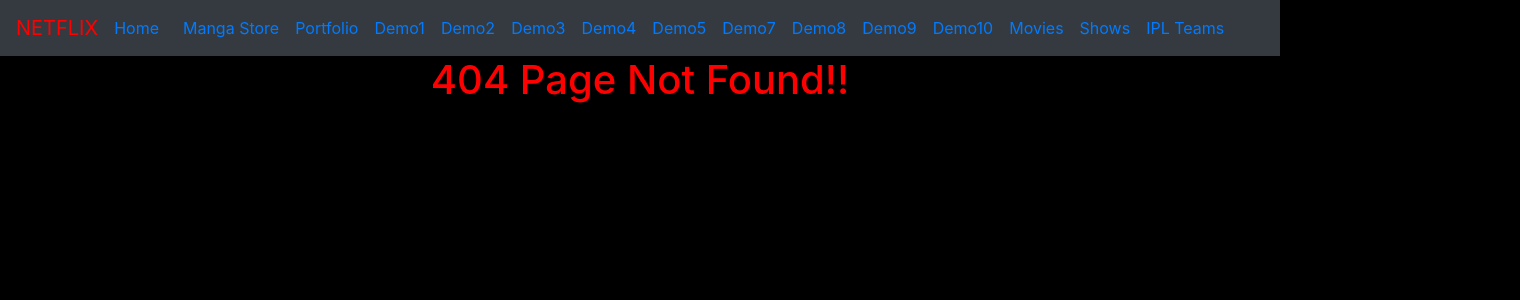
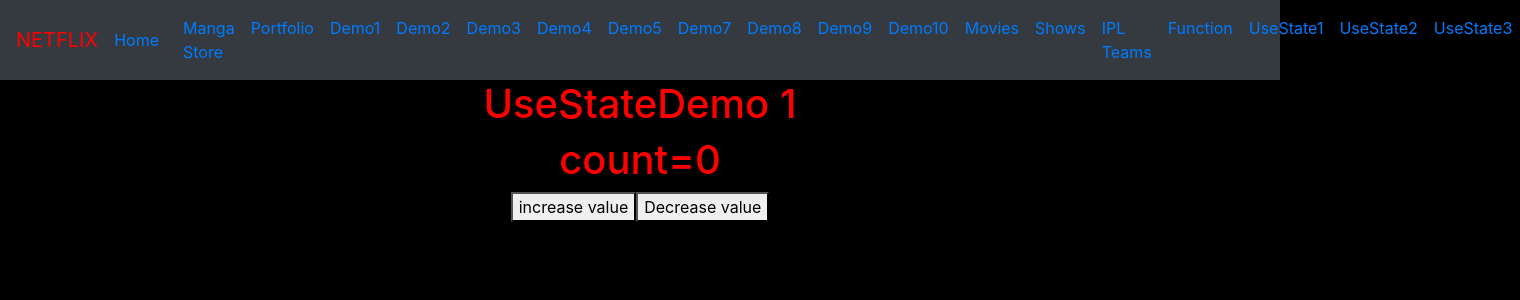
Before and after one commit to Mihirr13/Internship-Project, a React (Vite) app in the folder Frontend/learning2026/: page /usestatedemo1 in a window 1280 px wide. Before the commit this address had no page. Shown: the top 300 px of the page, 1520 px wide, since content can reach past the window. Built offline with nearby package versions, Linux system fonts and the light colour scheme.

Commit message:
2feb task and implemantation

```diff
--- a/Frontend/learning2026/src/App.jsx
+++ b/Frontend/learning2026/src/App.jsx
@@ -26,6 +26,10 @@ import { Watch } from './component/Watch';
 import { Shows } from './component/Shows';
 import { Details } from './component/Details';
 import { IplTeams } from './component/IplTeams';
+import { FunctionDemo1 } from './component/FunctionDemo1';
+import { UseStateDemo1 } from './component/UseStateDemo1';
+import { UseStateDemo2 } from './component/UseStateDemo2';
+import { UseStateDemo3 } from './component/UseStateDemo3';
 
 function App() {
   return (
@@ -50,6 +54,10 @@ function App() {
               <Route path="/shows" element={<Shows/>}/>
               <Route path="/details/:name" element={<Details/>}/>
               <Route path='/iplteams' element={<IplTeams/>}/>
+              <Route path="/functiondemo1" element={<FunctionDemo1/>}/>
+              <Route path="/usestatedemo1" element={<UseStateDemo1/>}/>
+              <Route path="/usestatedemo2" element={<UseStateDemo2/>}/>
+              <Route path="/usestatedemo3" element={<UseStateDemo3/>}/>
             </Routes>
           </div>
   )
--- /dev/null
+++ b/Frontend/learning2026/src/component/FunctionDemo1.jsx
@@ -0,0 +1,19 @@
+import React from 'react'
+
+export const FunctionDemo1 = () => {
+
+    const test = ()=>{
+        alert("test function is called for you")
+    }
+
+    const test2=(x)=>{
+        alert("value of x"+x)
+    }
+  return (
+    <div style={{textAlign:"center" ,color:"red"}}>
+        <h1>Function Demo</h1>
+        <button onClick={test}>Click</button>
+        <button onClick={()=>{test2(100)}}>OK</button>
+    </div>
+  )
+}
--- a/Frontend/learning2026/src/component/MapDemo1.jsx
+++ b/Frontend/learning2026/src/component/MapDemo1.jsx
@@ -3,7 +3,7 @@ import React from 'react'
 export const MapDemo1 = () => {
     let cars =["Audi", "BMW", "Tata", "Honda", "Porsche", "Lamborghini", "Mahindra"] ;
   return (
-    <div>
+    <div style={{color:"wheat"}}>
         {
             cars.map((c)=>{
                 return <h1>{c}</h1>
--- a/Frontend/learning2026/src/component/Navbar.jsx
+++ b/Frontend/learning2026/src/component/Navbar.jsx
@@ -1,59 +1,111 @@
-import React from 'react'
-import { Link } from 'react-router-dom'
+import React from "react";
+import { Link } from "react-router-dom";
 
 export const Navbar = () => {
   return (
     <div>
       <nav class="navbar navbar-expand-lg navbar-darkblue bg-dark">
-    <div style={{color:"red",fontSize:"20px",fontStyle:"bold"}}>NETFLIX </div>
-    <Link class='nav-link' to="/">Home </Link>
+        <div style={{ color: "red", fontSize: "20px", fontStyle: "bold" }}>
+          NETFLIX{" "}
+        </div>
+        <Link class="nav-link" to="/">
+          Home{" "}
+        </Link>
         <div class="collapse navbar-collapse" id="navbarSupportedContent">
           <ul class="navbar-nav mr-auto">
             <li class="nav-item active">
-        <Link class="nav-link" to="/mangastore">Manga Store</Link>
+              <Link class="nav-link" to="/mangastore">
+                Manga Store
+              </Link>
             </li>
             <li class="nav-item active">
-        <Link class="nav-link" to="/portfolio">Portfolio</Link>
+              <Link class="nav-link" to="/portfolio">
+                Portfolio
+              </Link>
             </li>
             <li class="nav-item active">
-        <Link class="nav-link" to="/demo1">Demo1</Link>
+              <Link class="nav-link" to="/demo1">
+                Demo1
+              </Link>
             </li>
             <li class="nav-item active">
-        <Link class="nav-link" to="/demo2">Demo2</Link>
+              <Link class="nav-link" to="/demo2">
+                Demo2
+              </Link>
             </li>
             <li class="nav-item active">
-        <Link class="nav-link" to="/demo3">Demo3</Link>
+              <Link class="nav-link" to="/demo3">
+                Demo3
+              </Link>
             </li>
             <li class="nav-item active">
-        <Link class="nav-link" to="/demo4">Demo4</Link>
+              <Link class="nav-link" to="/demo4">
+                Demo4
+              </Link>
             </li>
             <li class="nav-item active">
-        <Link class="nav-link" to="/demo5">Demo5</Link>
+              <Link class="nav-link" to="/demo5">
+                Demo5
+              </Link>
             </li>
             <li class="nav-item active">
-        <Link class="nav-link" to="/demo7">Demo7</Link>
+              <Link class="nav-link" to="/demo7">
+                Demo7
+              </Link>
             </li>
             <li class="nav-item active">
-        <Link class="nav-link" to="/demo8">Demo8</Link>
+              <Link class="nav-link" to="/demo8">
+                Demo8
+              </Link>
             </li>
             <li class="nav-item active">
-        <Link class="nav-link" to="/demo9">Demo9</Link>
+              <Link class="nav-link" to="/demo9">
+                Demo9
+              </Link>
             </li>
             <li class="nav-item active">
-        <Link class="nav-link" to="/demo10">Demo10</Link>
+              <Link class="nav-link" to="/demo10">
+                Demo10
+              </Link>
             </li>
             <li class="nav-item active">
-        <Link class="nav-link" to="/movies">Movies</Link>
+              <Link class="nav-link" to="/movies">
+                Movies
+              </Link>
             </li>
             <li class="nav-item active">
-        <Link class="nav-link" to="/shows">Shows</Link>
+              <Link class="nav-link" to="/shows">
+                Shows
+              </Link>
             </li>
             <li class="nav-item active">
-        <Link class="nav-link" to="/iplteams">IPL Teams</Link>
+              <Link class="nav-link" to="/iplteams">
+                IPL Teams
+              </Link>
+            </li>
+            <li class="nav-item active">
+              <Link class="nav-link" to="/functiondemo1">
+                Function
+              </Link>
+            </li>
+            <li class="nav-item active">
+              <Link class="nav-link" to="/usestatedemo1">
+                UseState1
+              </Link>
+            </li>
+            <li class="nav-item active">
+              <Link class="nav-link" to="/usestatedemo2">
+                UseState2
+              </Link>
+            </li>
+            <li class="nav-item active">
+              <Link class="nav-link" to="/usestatedemo3">
+                UseState3
+              </Link>
             </li>
           </ul>
         </div>
       </nav>
     </div>
-  )
-}
+  );
+};
--- /dev/null
+++ b/Frontend/learning2026/src/component/UseStateDemo1.jsx
@@ -0,0 +1,23 @@
+import React, { useState } from "react";
+
+export const UseStateDemo1 = () => {
+  const [count, setCount] = useState(0);
+
+  const increaseCount = () => {
+    setCount(count + 1);
+    console.log("   count after increase is", +count);
+  };
+  const decreaseCount = () => {
+    setCount(count - 1);
+    console.log("count after decrease is ", +count);
+  };
+
+  return (
+    <div style={{ textAlign: "center", color: "red" }}>
+      <h1>UseStateDemo 1</h1>
+      <h1>count={count}</h1>
+      <button onClick={increaseCount}>increase value</button>
+      <button onClick={decreaseCount}>Decrease value</button>
+    </div>
+  );
+};
--- /dev/null
+++ b/Frontend/learning2026/src/component/UseStateDemo2.jsx
@@ -0,0 +1,19 @@
+import React, { useState } from "react";
+
+export const UseStateDemo2 = () => {
+  const [Loading, setLoading] = useState(true);
+  const Loader = () => {
+    setLoading(false);
+  };
+  const Loader2 = () => {
+    setLoading(true);
+  };
+  return (
+    <div style={{ textAlign: "center", color: "red" }}>
+      <h1>UseStateDemo2</h1>
+      {Loading == true ? (<h1>Mux is Mux</h1>) : (<h1>Mux is mux even if you stop </h1>)}
+      <button onClick={Loader2}>Start</button>
+      <button onClick={Loader}>Stop</button>
+    </div>
+  );
+};
--- /dev/null
+++ b/Frontend/learning2026/src/component/UseStateDemo3.jsx
@@ -0,0 +1,19 @@
+import React, { useState } from "react";
+
+export const UseStateDemo3 = () => {
+  const [user, setUser] = useState(["Rushang", "Mox", "Mihir"]);
+
+  const addUser = () => {
+    setUser([...user, "Rutvik"]);
+  };
+
+  return (
+    <div style={{ textAlign: "center", color: "red" }}>
+      <h1>User State Demo 3</h1>
+      {user.map((u) => {
+        return <li>{u}</li>;
+      })}
+      <button onClick={addUser}>Add User</button>
+    </div>
+  );
+};
```
Lines whose indentation alone changed are shown as unchanged.
